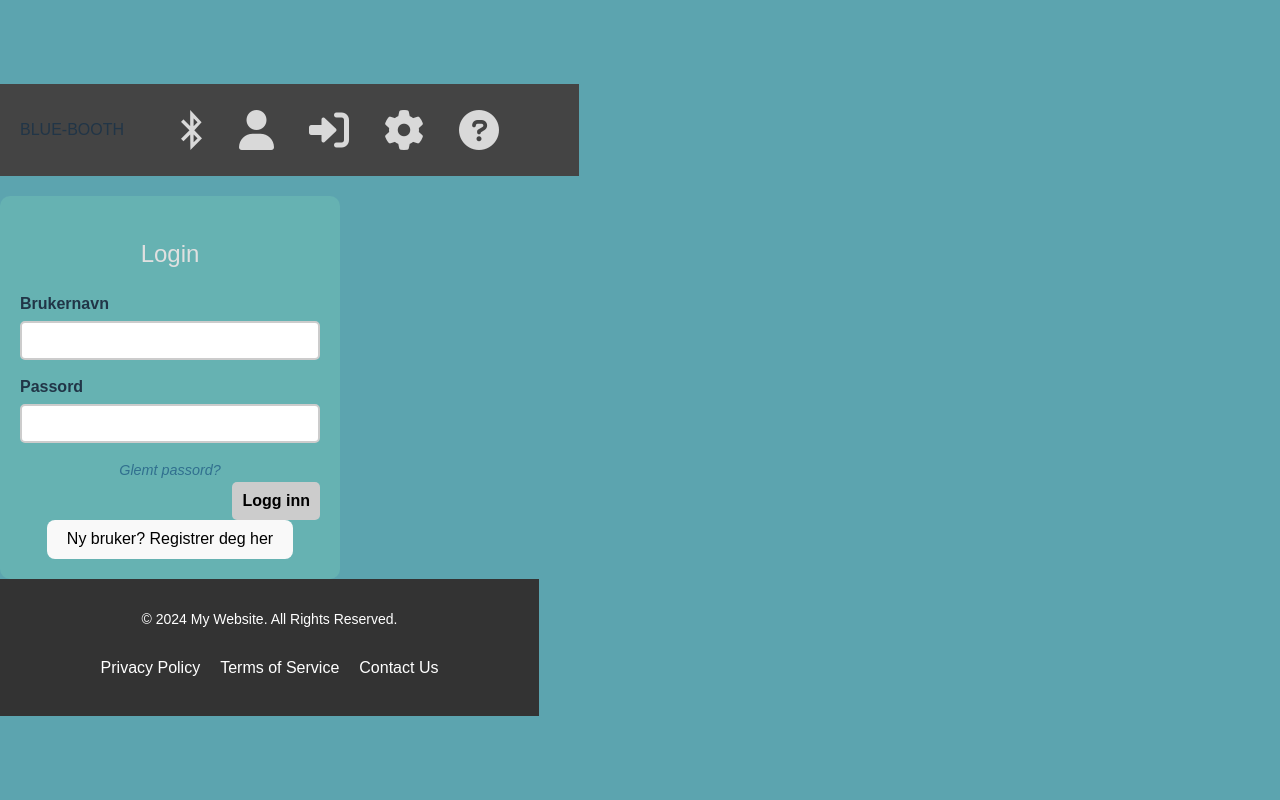
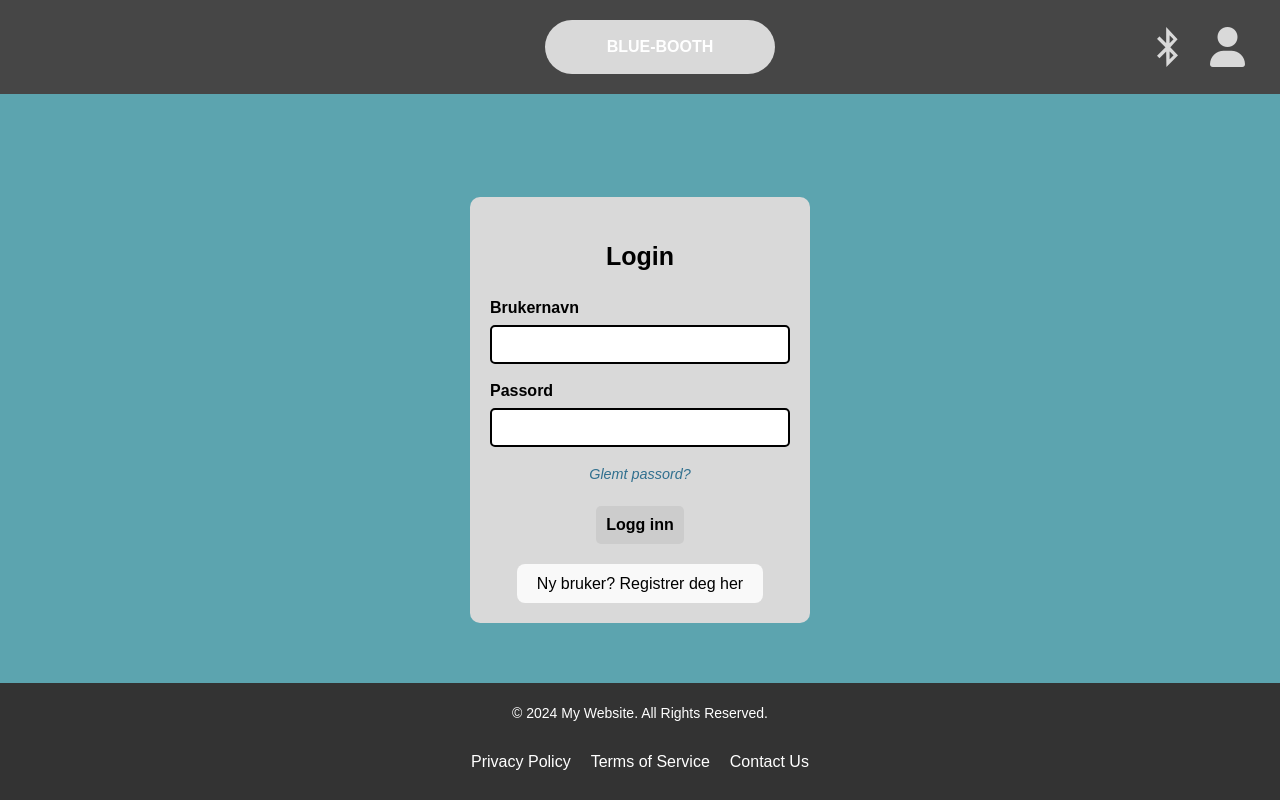
Before and after one commit to abdulhadi002/Software-Engineering2024, a React (Vite) app in the folder front_end/: page / in a window 1280 px wide. Built offline with nearby package versions, Linux system fonts and the light colour scheme.

Commit message:
Design er ferdig for login siden

```diff
--- a/front_end/src/components/Login.tsx
+++ b/front_end/src/components/Login.tsx
@@ -16,7 +16,7 @@ const Login: React.FC<LoginProps> = ({ credentials, handleChange, handleSubmit,
 
 
       <div className="login-section">
-        <h2>{isRegistering ? 'Registrer' : 'Login'}</h2>
+        <h2 id='h2-login'>{isRegistering ? 'Registrer' : 'Login'}</h2>
         <form onSubmit={handleSubmit}>
           <div className="input-container">
             <label htmlFor="userName">Brukernavn</label>
--- a/front_end/src/components/Nav.tsx
+++ b/front_end/src/components/Nav.tsx
@@ -7,15 +7,21 @@ const Nav: React.FC = () => {
 <header className="header">
     <nav className="navbar">
         <div className="center-box">BLUE-BOOTH</div>
-                <ul>
-                    <li id="icon-1"><Link to="#bluetooth"><i className="fab fa-bluetooth-b"></i></Link></li>
-                    <li id="icon-2"><Link to="/profile"><i className="fas fa-user"></i></Link></li>
-                    <li id="icon-3"><Link to="/login"><i className="fas fa-sign-in-alt"></i></Link></li>
-                    <li id="icon-4"><Link to="#settings"><i className="fas fa-cog"></i></Link></li>
-                    <li id="icon-5"><Link to="#help"><i className="fas fa-question-circle"></i></Link></li>
+        <ul className="right-icons">
+            <li id="icon-1">
+                <Link to="#bluetooth">
+                    <i className="fab fa-bluetooth-b"></i>
+                </Link>
+            </li>
+            <li id="icon-2">
+                <Link to="/profile">
+                    <i className="fas fa-user"></i>
+                </Link>
+            </li>
         </ul>
     </nav>
 </header>
+
     );
 };
 
--- a/front_end/src/styles/Footer.css
+++ b/front_end/src/styles/Footer.css
@@ -2,15 +2,16 @@
     background-color: #333;
     color: #fff;
     text-align: center;
-    padding: 20px 0;
-    position: relative;
+    position: fixed;
     bottom: 0;
+    left: 0; /* Ensure the footer starts from the left */
     width: 100%;
 }
 
 .footer-content {
-    max-width: 1200px;
-    margin: 0 auto;
+    max-width: 1200px; /* Keep this to limit the content width */
+    margin: 0 auto; /* Center the content */
+    padding: 10px 20px; /* Add padding for some spacing */
     display: flex;
     flex-direction: column;
     align-items: center;
--- a/front_end/src/styles/Login.css
+++ b/front_end/src/styles/Login.css
@@ -2,6 +2,7 @@ body {
     margin: 0;
     font-family: Arial, sans-serif;
     background-color: #5ca4af;
+    justify-content: center;
 }
 
 .container {
@@ -17,7 +18,7 @@ body {
     display: flex;
     justify-content: space-between;
     align-items: center;
-    background-color: #444;
+    background-color: #931d1d;
     padding: 10px 20px;
 }
 
@@ -29,6 +30,18 @@ body {
     border-radius: 10px;
     padding: 10px 20px;
     font-weight: bold;
+}
+
+#h2-login{
+    font-size: 25px;
+   font-weight: 600;
+   color: #000;
+
+}
+
+#userName , #password{
+    color: #000;
+    background-color: white;
 }
 
 .icons {
@@ -45,7 +58,7 @@ body {
 
 .login-section {
     width: 300px;
-    background-color: #66b2b2;
+    background-color: rgba(217, 217, 217, 1);
     padding: 20px;
     border-radius: 10px;
     text-align: center;
@@ -66,12 +79,13 @@ label {
     display: block;
     margin-bottom: 5px;
     font-weight: bold;
+    color: #000;
 }
 
 input[type="text"], input[type="password"] {
     width: 100%;
     padding: 10px;
-    border: 2px solid #ccc;
+    border: 2px solid #000000;
     border-radius: 5px;
     box-sizing: border-box;
 }
@@ -88,7 +102,8 @@ input[type="text"], input[type="password"] {
 }
 
 .button-container {
-    text-align: right;
+    text-align: center;
+    margin: 20px;
 }
 
 .register-button {
--- a/front_end/src/styles/Nav.css
+++ b/front_end/src/styles/Nav.css
@@ -1,29 +1,46 @@
-x/* src/styles/Nav.css */
+/* src/styles/Nav.css */
 .header {
     background-color: #464646;
     color: white;
     text-align: center;
     padding: 20px;
     width: 100%;
+    position: fixed; /* Fixed position */
+    top: 0; /* Aligns the navbar to the top of the viewport */
+    left: 0; /* Ensures it starts from the left edge */
+    z-index: 1000; /* Keeps it above other elements */
 }
 
 .navbar {
     display: flex;
-    justify-content: space-between; /* Aligns items at both ends */
+    justify-content: center; /* Center all items within the navbar */
     align-items: center; /* Centers items vertically */
+    position: relative; /* Enables absolute positioning for the right-icons */
+    width: 100%; /* Ensure the navbar stretches across the screen */
 }
 
-.navbar ul {
-    list-style: none;
-    display: flex;
-    justify-content: center;
+.center-box {
+    background-color: rgba(217, 217, 217, 1);
+    padding: 15px;
+    width: 200px;
+    border-radius: 50px;
+    font-weight: 600;
+    text-align: center; /* Center text in the middle */
 }
 
-.navbar ul li {
-    margin: 0 15px;
+.right-icons {
+    position: absolute; /* Position icons absolutely within the navbar */
+    right: 50px; /* Distance from the right side */
+    list-style: none;
+    display: flex; /* Display icons in a row */
+    align-items: center; /* Center icons vertically */
 }
 
-.navbar ul li a {
+.right-icons li {
+    margin-left: 25px; /* Space between icons */
+}
+
+.right-icons li a {
     color: rgba(217, 217, 217, 1);
     text-decoration: none;
     font-size: 40px;
@@ -31,6 +48,6 @@ x/* src/styles/Nav.css */
     align-items: center;
 }
 
-.navbar ul li a i {
-    margin-right: 5px;
+.right-icons li a i {
+    margin-right: 5px; /* Space between icon and text */
 }
```
Lines whose indentation alone changed are shown as unchanged.
